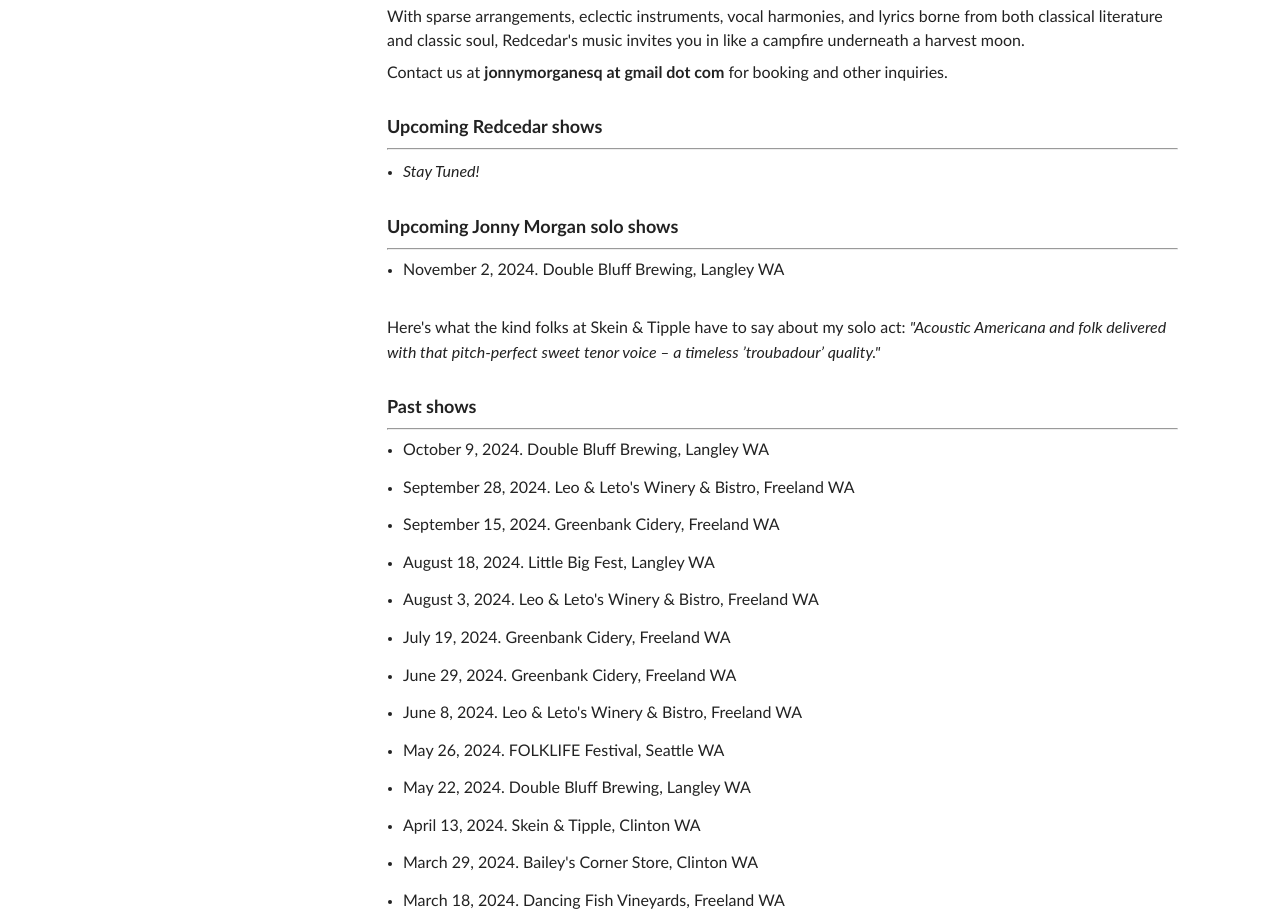
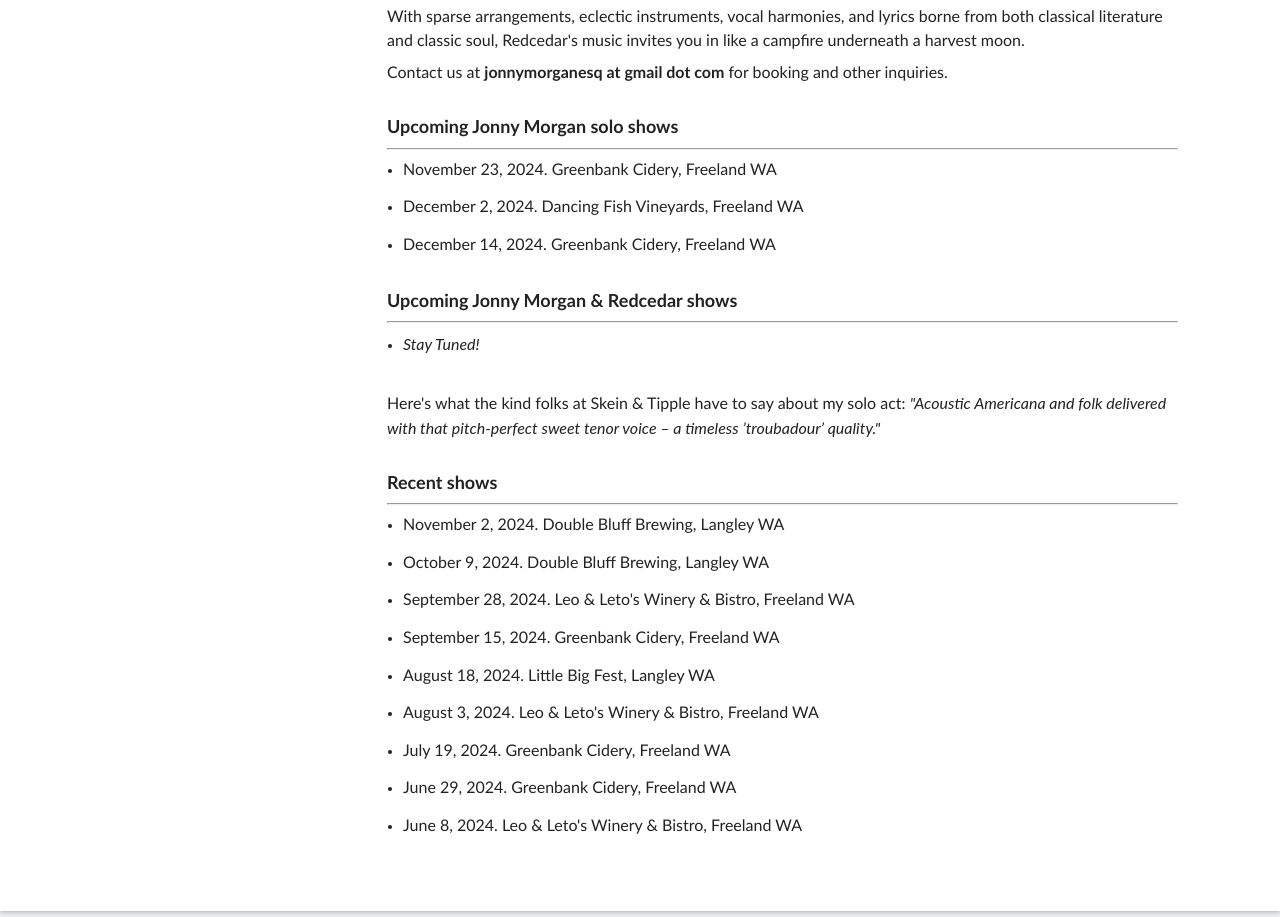
Before and after one commit to jtmorgan/jonnymorgan.github.io, a website: page index.html in a window 1280 px wide. Shown: the part 830-1747 px from the top of the page. Drawn offline with Linux system fonts and the light colour scheme; a web font is replaced by a local one.

Commit message:
Update index.html

```diff
--- a/index.html
+++ b/index.html
@@ -53,23 +53,28 @@
 					<p>With sparse arrangements, eclectic instruments, vocal harmonies, and lyrics borne from both classical literature and classic soul, Redcedar's music invites you in like a campfire underneath a harvest moon.</p>
 					<p>Contact us at <strong>jonnymorganesq at gmail dot com</strong> for booking and other inquiries.</p>
 
-					<h3>Upcoming Redcedar shows</h3>
+					<h3>Upcoming Jonny Morgan solo shows</h3>
+						<hr />
+						<ul class="publications">
+							<li>November 23, 2024. Greenbank Cidery, Freeland WA</li>
+							<li>December 2, 2024. Dancing Fish Vineyards, Freeland WA</li>
+							<li>December 14, 2024. Greenbank Cidery, Freeland WA</li>
+						<!--	<li><em>Stay Tuned!</em></li>	-->
+						</ul>
+
+					<h3>Upcoming Jonny Morgan & Redcedar shows</h3>
 						<hr />
 						<ul class="publications">
 							<li><em>Stay Tuned!</em></li>
 						</ul>
 
-					<h3>Upcoming Jonny Morgan solo shows</h3>
+
+					<p>Here's what the kind folks at Skein & Tipple have to say about my solo act: <em>"Acoustic Americana and folk delivered with that pitch-perfect sweet tenor voice – a timeless ’troubadour’ quality."</em></p>
+
+					<h3>Recent shows</h3>
 						<hr />
 						<ul class="publications">
 							<li>November 2, 2024. Double Bluff Brewing, Langley WA</li>
-						<!--	<li><em>Stay Tuned!</em></li>	-->
-						</ul>
-					<p>Here's what the kind folks at Skein & Tipple have to say about my solo act: <em>"Acoustic Americana and folk delivered with that pitch-perfect sweet tenor voice – a timeless ’troubadour’ quality."</em></p>
-
-					<h3>Past shows</h3>
-						<hr />
-						<ul class="publications">
 							<li>October 9, 2024. Double Bluff Brewing, Langley WA</li>
 							<li>September 28, 2024. Leo & Leto's Winery & Bistro, Freeland WA</li>
 							<li>September 15, 2024. Greenbank Cidery, Freeland WA</li>
@@ -78,6 +83,7 @@
 							<li>July 19, 2024. Greenbank Cidery, Freeland WA</li>
 							<li>June 29, 2024. Greenbank Cidery, Freeland WA</li>
 							<li>June 8, 2024. Leo & Leto's Winery & Bistro, Freeland WA</li>
+<!--
 							<li>May 26, 2024. FOLKLIFE Festival, Seattle WA</li>
 							<li>May 22, 2024. Double Bluff Brewing, Langley WA</li>
 							<li>April 13, 2024. Skein & Tipple, Clinton WA</li>
@@ -111,6 +117,7 @@
 							<li>October 8, 2022. Double Bluff Brewing, Langley WA</li>
 							<li>September 14, 2022. Skein & Tipple, Clinton WA</li>
 							<li>September 9, 2022. Bailey's Corner Store, Clinton WA</li>
+-->
 						</ul>
 				</main>
 			</div>
```
